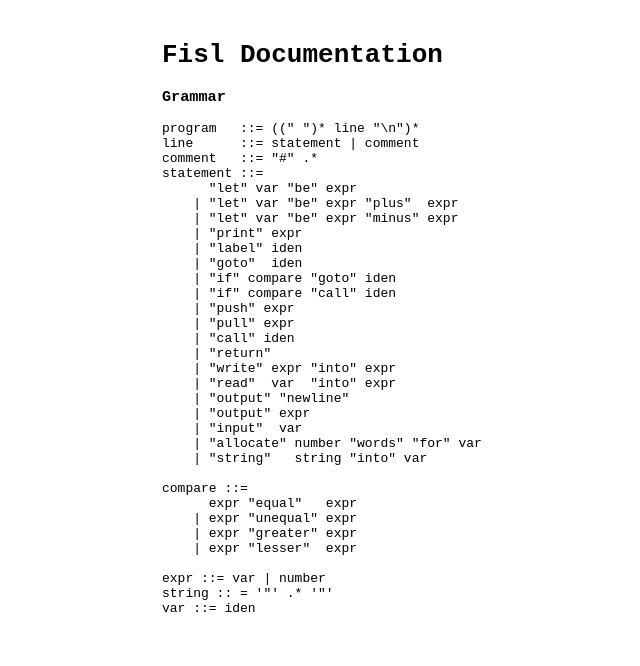
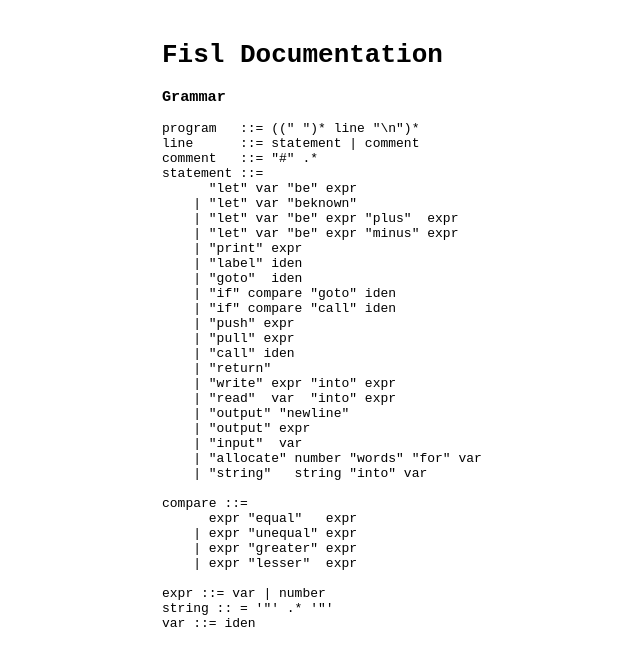
Before and after one commit to fisl-lang/ref, a plain HTML site: page docs/index.html in a window 1280 px wide. Shown: the whole page, without its empty margins (178-818 px from the left). Drawn offline with Linux system fonts and the light colour scheme.

Commit message:
updated grammar

```diff
--- a/docs/index.html
+++ b/docs/index.html
@@ -19,6 +19,7 @@ line      ::= statement | comment
 comment   ::= "#" .*
 statement ::=
       "let" var "be" expr
+    | "let" var "beknown"
     | "let" var "be" expr "plus"  expr
     | "let" var "be" expr "minus" expr
     | "print" expr
```
